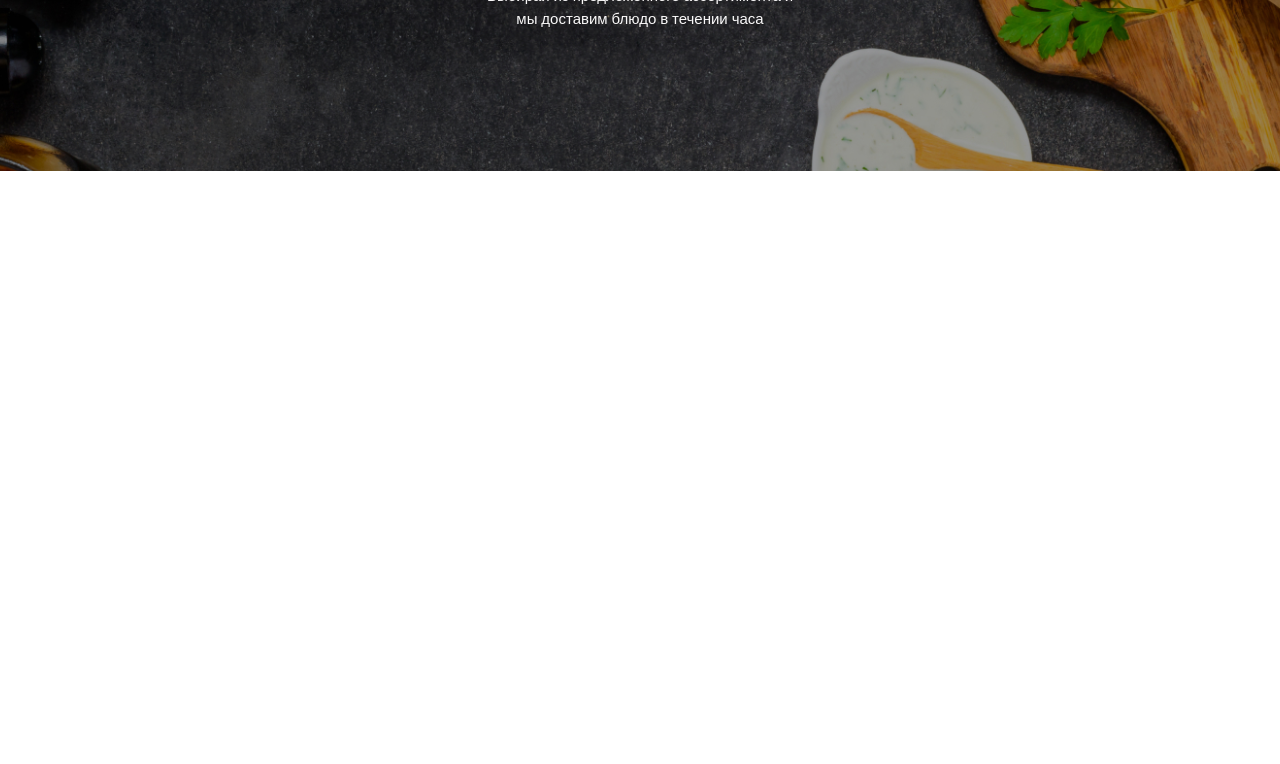
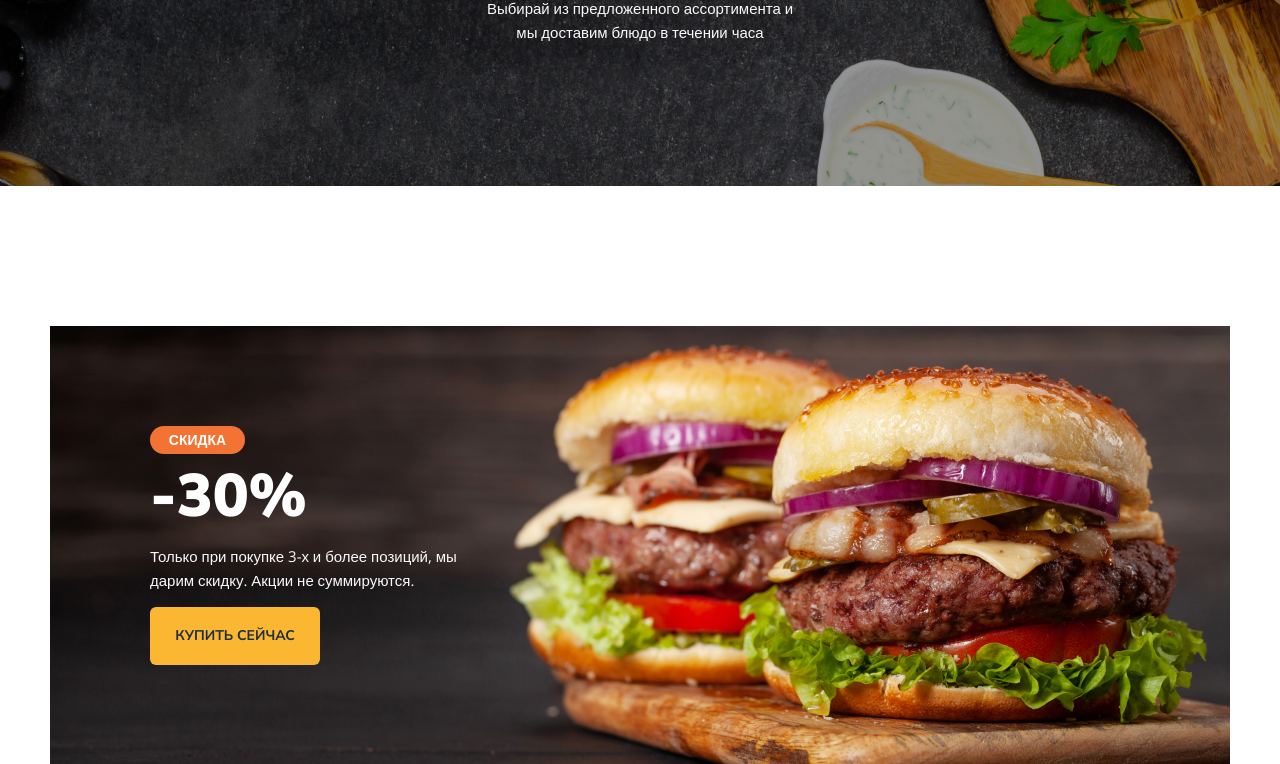
Before and after one commit to Razkut-04/Module01-Burger, a plain HTML site: page index.html in a window 1280 px wide. Shown: the part 402-1166 px from the top of the page. Before the commit the page ends 800 px from the top, so only its background shows below. Drawn offline with nearby package versions, Linux system fonts and the light colour scheme.

Commit message:
Add Banner Styles

```diff
--- a/index.html
+++ b/index.html
@@ -1,16 +1,18 @@
 <!DOCTYPE html>
 <html lang="ru">
   <head>
-  <meta charset="UTF-8">
-  <meta http-equiv="X-UA-Compatible" content="IE=edge">
-  <meta name="viewport" content="width=device-width, initial-scale=1.0">
+    <meta charset="UTF-8" />
+    <meta http-equiv="X-UA-Compatible" content="IE=edge" />
+    <meta name="viewport" content="width=device-width, initial-scale=1.0" />
     <title>Burger</title>
-  <link rel="preconnect" href="https://fonts.googleapis.com">
-  <link rel="preconnect" href="https://fonts.gstatic.com" crossorigin>
-  <link href="https://fonts.googleapis.com/css2?family=Nunito+Sans:wght@600;700;800;900&family=Open+Sans:wght@400;600;700&display=swap" rel="stylesheet">
-  <link rel="stylesheet" href="styles/normalize.css">
-  <link rel="stylesheet" href="styles/main.css">
-
+    <link rel="preconnect" href="https://fonts.googleapis.com" />
+    <link rel="preconnect" href="https://fonts.gstatic.com" crossorigin />
+    <link
+      href="https://fonts.googleapis.com/css2?family=Nunito+Sans:wght@600;700;800;900&family=Open+Sans:wght@400;600;700&display=swap"
+      rel="stylesheet"
+    />
+    <link rel="stylesheet" href="styles/normalize.css" />
+    <link rel="stylesheet" href="styles/main.css" />
   </head>
   <body>
     <header>
@@ -27,7 +29,7 @@
           </nav>
           <button type="button" class="button">
             <span class="button-item">
-            <img src="images/cart.svg" alt="Корзина">
+              <img src="images/cart.svg" alt="Корзина" />
               <span class="button-count">5</span>
             </span>
             <span class="button-text">$125</span>
@@ -42,8 +44,28 @@
           <li><a href="#">Меню</a></li>
         </ul>
         <h1 class="title">Наше Меню</h1>
-      <p class="description">Выбирай из предложенного ассортимента и мы доставим блюдо в течении часа</p>
+        <p class="description">
+          Выбирай из предложенного ассортимента и мы доставим блюдо в течении
+          часа
+        </p>
       </div>
     </div>
+    <main>
+      <div class="banner">
+        <div class="container">
+          <div class="banner-box">
+            <h2 class="banner-title">
+              <span>СКИДКА</span>
+              -30%
+            </h2>
+            <p class="banner-text">
+              Только при покупке 3-х и более позиций, мы дарим скидку. Акции не
+              суммируются.
+            </p>
+            <a href="#" class="banner-link">купить сейчас</a>
+          </div>
+        </div>
+      </div>
+    </main>
   </body>
 </html>
--- a/styles/main.css
+++ b/styles/main.css
@@ -6,6 +6,9 @@ body {
   margin: 0 auto;
   padding-left: 15px;
   padding-right: 15px;
+}
+header {
+  border-bottom: 1px solid #DEDEDE;
 }
 .header {
   font-family: 'Open Sans', sans-serif;
@@ -28,12 +31,16 @@ body {
   list-style-type: none;
   padding-left: 0;
   gap: 46px;
+  padding-right: 80px;
 }
 .header-nav a {
   font-weight: 600;
   font-size: 20px;
   color: #443737;
   text-decoration: none;
+}
+.header-nav a:hover {
+  color: #FFC725;
 }
 .header-nav a::after {
   content: '';
@@ -53,6 +60,7 @@ body {
   border: none;
   padding: 1px;
   gap: 10px;
+  cursor: pointer;
 }
 .button-item {
   position: relative;
@@ -83,6 +91,7 @@ body {
   background-size: cover;
   background-position: center center;
   padding: 142px 0;
+  margin-bottom: 140px;
 }
 .breadcrumbs {
   padding-left: 0;
@@ -90,7 +99,7 @@ body {
   list-style-type: none;
   display: flex;
   justify-content: center;
-  gap: 16px;
+  gap: 7px;
 }
 .breadcrumbs a {
   color: #DEDEDE;
@@ -98,10 +107,17 @@ body {
   font-family: 'Open Sans', sans-serif;
   text-decoration: none;
 }
+.breadcrumbs a:hover{
+  color: #FFC725;
+}
 .breadcrumbs a::before {
   content: '/';
   position: relative;
-  left: -7px;
+  left: -3px;
+  pointer-events: none;
+}
+.breadcrumbs a:hover::before {
+  color: #DEDEDE;
 }
 .breadcrumbs li:first-child a::before {
   display: none;
@@ -109,14 +125,71 @@ body {
 .title {
   font-weight: 700;
   font-size: 79px;
-  margin-top: 10px;
-  margin-bottom: 10px;
+  margin-top: 17px;
+  margin-bottom: 20px;
 }
 .description {
   font-family: 'Open Sans', sans-serif;
   font-size: 15px;
-  line-height: 1.5;
+  line-height: 1.6;
   color: #FAF9F9;
   max-width: 320px;
   margin: 0 auto;
 }
+.banner-box {
+  display: flex;
+  flex-direction: column;
+  text-align: left;
+  color: #FFFFFF;
+  background-image: url(/images/banner.jpg);
+  background-size: cover;
+  background-position: center center;
+  padding-top: 47px;
+  padding-left: 100px;
+  padding-bottom: 99px;
+}
+.banner-title {
+  font-weight: 900;
+  font-size: 60px;
+  line-height: 1.4;
+  margin-top: 50px;
+  margin-bottom: 2px;
+}
+.banner-title span {
+  display: flex;
+  justify-content: center;
+  align-items: center;
+  font-family: 'Open Sans', sans-serif;
+  font-weight: 600;
+  font-size: 14px;
+  line-height: 18px;
+  background-color: #F37335;
+  border-radius: 14px;
+  height: 28px;
+  width: 95px;
+  margin-top: 3px;
+}
+.banner-text {
+  font-family: 'Open Sans', sans-serif;
+  color: #FAF9F9;
+  max-width: 329px;
+  font-size: 15px;
+  line-height: 24px;
+  margin-top: 4px;
+}
+.banner-link {
+  text-decoration: none;
+  display: flex;
+  justify-content: center;
+  align-items: center;
+  border-radius: 6px;
+  background-color: #FBB731;
+  width: 170px;
+  height: 58px;
+  color: #1E2F40;
+  font-weight: 700;
+  font-size: 14px;
+  line-height: 18px;
+  font-style: normal;
+  text-transform: uppercase;
+}
```
Also changed, not shown: images/banner.jpg (added). Lines whose indentation alone changed are shown as unchanged.
